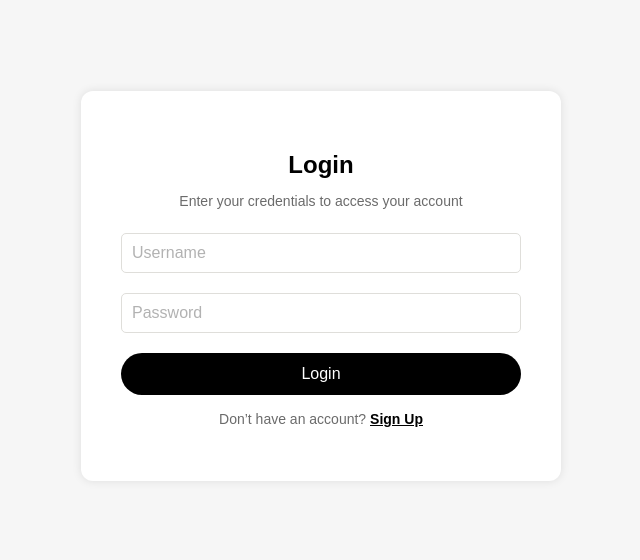
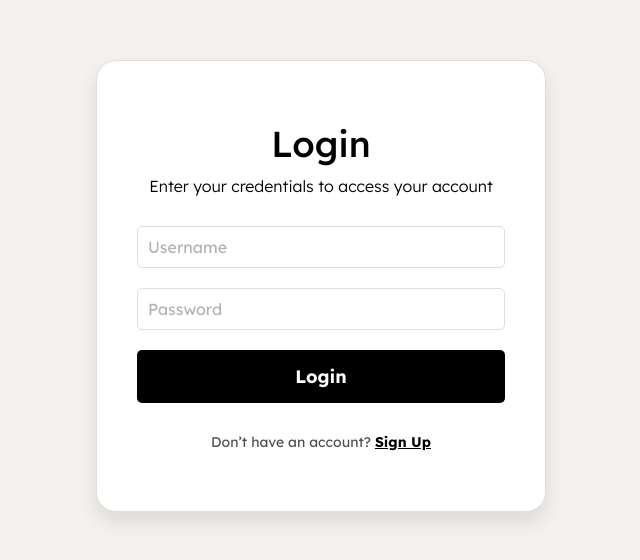
Before and after one commit to rohitdhawadkar/Attendance_tracker, a React (Create React App) app in the folder frontend/: page / in a window 1280 px wide. Shown: the part 114-674 px from the top of the page, without its empty margins (319-959 px from the left). Built offline with nearby package versions, Linux system fonts and the light colour scheme.

Commit message:
changes made

```diff
--- a/frontend/src/App.css
+++ b/frontend/src/App.css
@@ -1,36 +1,56 @@
+/* General Styles */
+@import url("https://fonts.googleapis.com/css2?family=Lexend+Deca:wght@100;300;400;500;700;900&display=swap");
+
+* {
+    box-sizing: border-box;
+    margin: 0;
+    padding: 0;
+    font-family: "Lexend Deca", sans-serif; /* Apply Lexend Deca globally */
+}
+
 body {
-    margin: 0;
-    font-family: "Arial", sans-serif;
-    background-color: #f6f6f6;
+    background-color: #f4f2ee; /* Light background */
+    height: 100vh; /* Ensure it covers the entire viewport */
+    display: flex; /* Center content vertically */
+    justify-content: center; /* Center content horizontally */
+    align-items: center;
+}
+
+.login-label {
+    font-weight: 300;
+    color: #393e46;
 }
 
 .login-container {
     display: flex;
     justify-content: center;
     align-items: center;
-    height: 100vh;
-    background-color: #f6f6f6;
+    width: 100%; /* Full width */
+    height: 100vh; /* Full height */
 }
 
 .login-box {
-    background-color: white;
-    padding: 40px;
-    width: 400px;
-    border-radius: 12px;
-    box-shadow: 0 0 10px rgba(0, 0, 0, 0.1);
+    background-color: #ffffff; /* White background for the form */
+    width: 450px; /* Wider width for the form box */
+    padding: 60px 40px; /* More padding for a taller form */
+    border: 1px solid #dfdeda; /* Subtle border */
+    border-radius: 20px; /* Rounded corners */
+    box-shadow: 0 10px 20px rgba(0, 0, 0, 0.1); /* Subtle shadow */
     text-align: center;
 }
 
 .login-title {
-    font-size: 24px;
-    font-weight: 600;
-    margin-bottom: 8px;
+    font-size: 36px; /* Adjust title size */
+    font-weight: 500; /* Bold */
+    color: #000000;
+    margin-bottom: 10px;
 }
 
 .login-subtitle {
-    color: #6b6b6b;
-    font-size: 14px;
-    margin-bottom: 24px;
+    font-size: 16px;
+    font-weight: 300;
+    color: ##393e46;
+    margin-bottom: 30px;
 }
 
 .login-form {
@@ -39,44 +59,39 @@ body {
 }
 
 .login-input {
-    margin-bottom: 16px;
-    padding: 10px;
-    border-radius: 5px;
-    border: 1px solid #dcdcdc;
-    font-size: 16px;
+    background-color: #ffffff;
+    border: 1px solid #dfdeda;
+    border-radius: 8px;
+    padding: 15px; /* Bigger padding for input fields */
+    margin-bottom: 20px;
+    font-size: 18px;
+    color: rgba(0, 0, 0, 0.87);
 }
 
 .login-button {
-    background-color: black;
-    color: white;
-    padding: 12px;
-    font-size: 16px;
-    border-radius: 30px;
+    background-color: #000000;
+    color: #ffffff;
     border: none;
+    border-radius: 5px; /* Rounded button */
+    padding: 15px;
+    font-size: 18px; /* Button text size */
+    font-weight: 600;
     cursor: pointer;
+    transition: background-color 0.3s;
 }
 
-.signup-text {
-    font-size: 14px;
-    color: #6b6b6b;
-    margin-top: 16px;
+.login-button:disabled {
+    background-color: #444444;
+    cursor: not-allowed;
 }
 
-.signup-text a {
-    color: black;
-    text-decoration: none;
-    font-weight: 500;
-}
-
-.signup-text a:hover {
-    text-decoration: underline;
+.login-button:hover:not(:disabled) {
+    background-color: #333333;
 }
 
 .login-message {
-    font-size: 14px;
-    margin-top: 12px;
-    opacity: 0;
-    animation: fadeIn 0.5s forwards;
+    margin-top: 20px;
+    font-size: 16px;
 }
 
 .success {
@@ -86,17 +101,19 @@ body {
 .error {
     color: red;
 }
-.signup-link {
-    color: black; /* Or any color you prefer */
-    cursor: pointer; /* Indicates it's clickable */
-    text-decoration: underline; /* Optional: adds underline like a link */
+
+.signup-text {
+    margin-top: 30px;
+    font-size: 14px;
+    color: rgba(0, 0, 0, 0.69);
 }
 
-@keyframes fadeIn {
-    from {
-        opacity: 0;
-    }
-    to {
-        opacity: 1;
-    }
+.signup-link {
+    cursor: pointer;
+    color: #000000;
+    text-decoration: underline;
 }
+
+.signup-link:hover {
+    font-weight: bold;
+}
```
